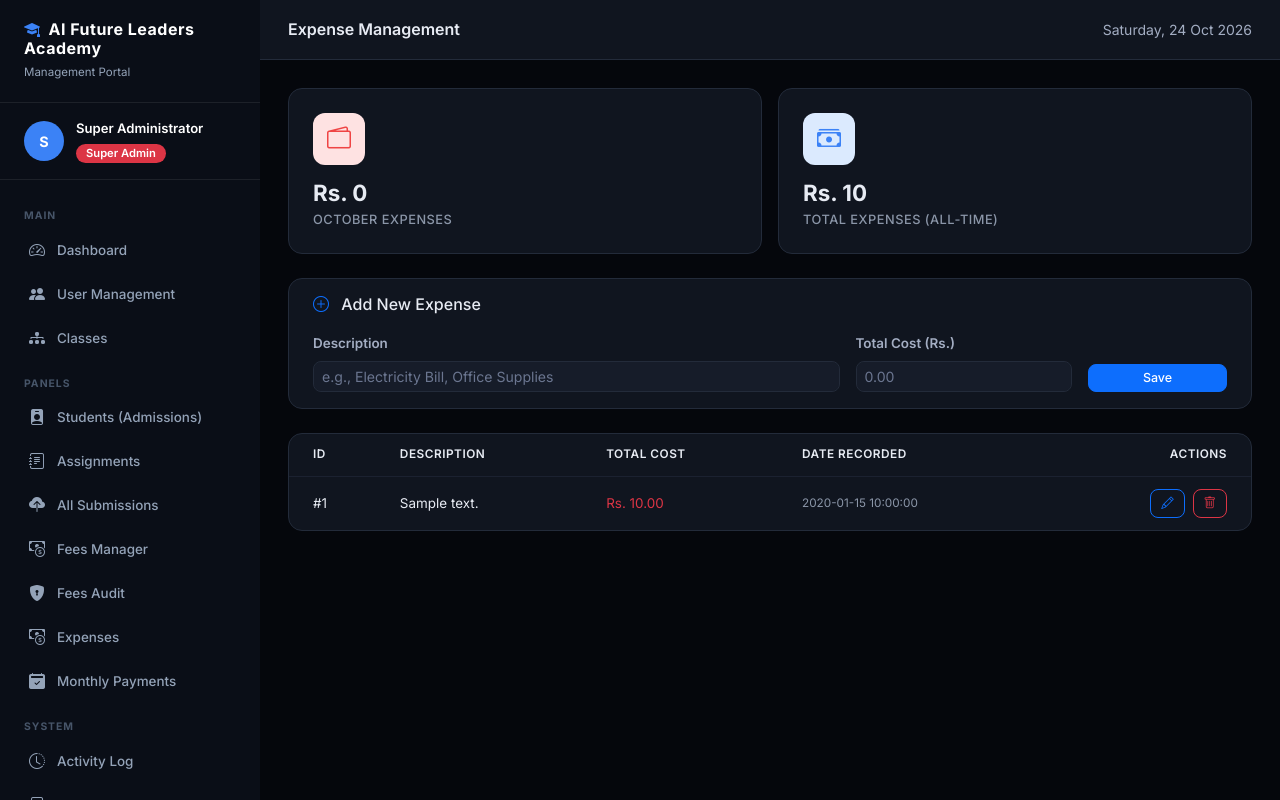
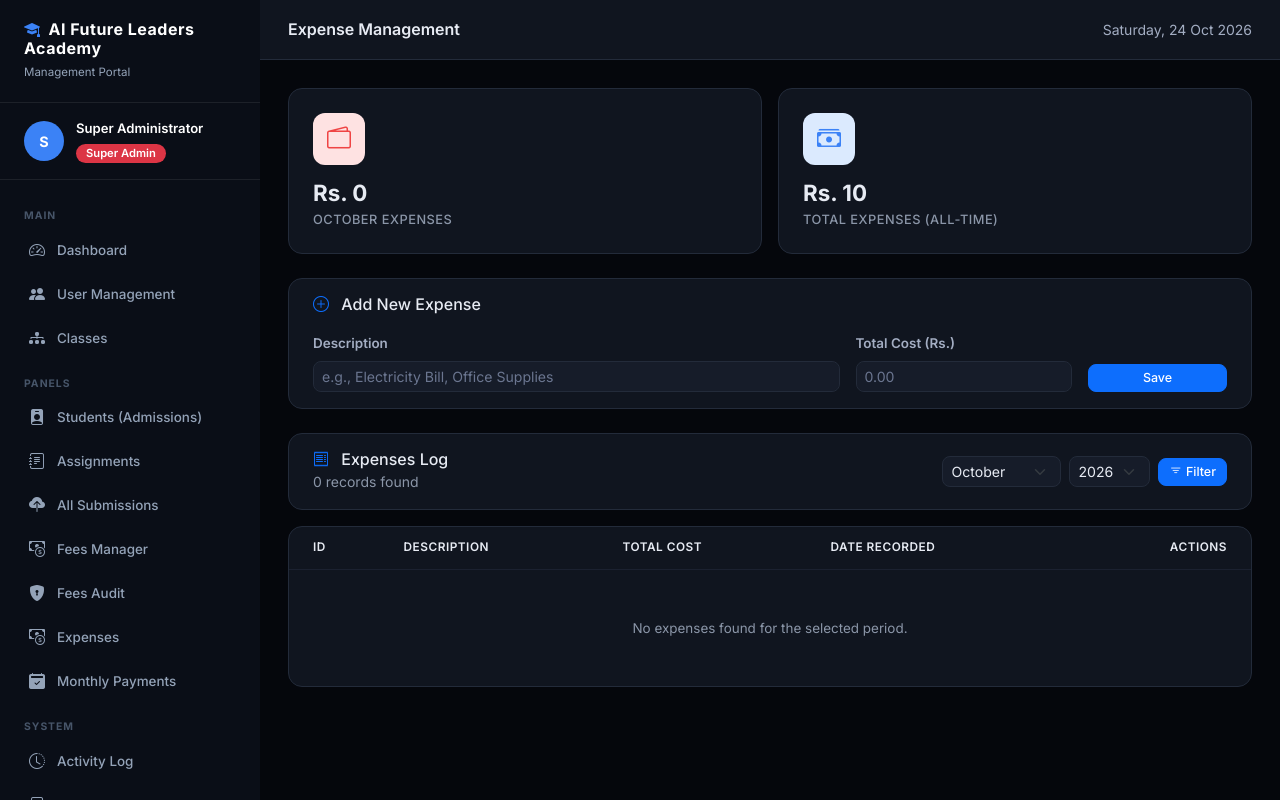
Before and after one commit to jawad50633-tech/rbms, a PHP site: page /dashboards/expenses.php in a window 1280 px wide. Run offline with PHP 8.4, Linux system fonts and the light colour scheme; a user stored in the database is signed in; tables that the repository leaves empty or names only in its code hold one stand-in row (values such as "Sample post").

Commit message:
Add month and year filters for expenses
Refactor expenses.php to implement month and year filtering for expense records. Update SQL queries to use prepared statements and display filtered totals.

```diff
--- a/dashboards/expenses.php
+++ b/dashboards/expenses.php
@@ -8,10 +8,12 @@ requireLogin([ROLE_SUPER_ADMIN]);
 $db   = getDB();
 $user = currentUser();
 
-$current_month = date('m');
-$current_year  = date('Y');
-$message       = '';
-$msgType       = 'info';
+// ── Read Filter Parameters ────────────────────────────────
+$filter_month = isset($_GET['month']) ? (int)$_GET['month'] : (int)date('m');
+$filter_year  = isset($_GET['year']) ? (int)$_GET['year'] : (int)date('Y');
+
+$message = '';
+$msgType = 'info';
 
 // ── POST: Handle Create, Update, and Delete ───────────────
 if ($_SERVER['REQUEST_METHOD'] === 'POST') {
@@ -73,19 +75,34 @@ if (isset($_GET['edit'])) {
     $edit_expense = $stmt->fetch();
 }
 
-// ── Fetch Expenses & Summaries ─────────────────────────────
-$expenses = $db->query('SELECT * FROM expenses ORDER BY id DESC')->fetchAll();
+// ── Build Query & Parameters based on Filter ───────────────
+$where_clauses = [];
+$params        = [];
 
-$total_expenses = 0;
-foreach ($expenses as $e) {
-    $total_expenses += (float)$e['total_cost'];
+if ($filter_month > 0) {
+    $where_clauses[] = 'MONTH(created_at) = ?';
+    $params[]        = $filter_month;
 }
 
-$month_expenses_stmt = $db->prepare(
-    'SELECT SUM(total_cost) FROM expenses WHERE MONTH(created_at) = ? AND YEAR(created_at) = ?'
-);
-$month_expenses_stmt->execute([$current_month, $current_year]);
-$month_expenses = (float)$month_expenses_stmt->fetchColumn();
+if ($filter_year > 0) {
+    $where_clauses[] = 'YEAR(created_at) = ?';
+    $params[]        = $filter_year;
+}
+
+$where_sql = $where_clauses ? 'WHERE ' . implode(' AND ', $where_clauses) : '';
+
+// ── Fetch Expenses & Summaries ─────────────────────────────
+$stmt = $db->prepare("SELECT * FROM expenses {$where_sql} ORDER BY id DESC");
+$stmt->execute($params);
+$expenses = $stmt->fetchAll();
+
+$filtered_total = 0;
+foreach ($expenses as $e) {
+    $filtered_total += (float)$e['total_cost'];
+}
+
+// All-time aggregate cost
+$all_time_total = (float)$db->query('SELECT SUM(total_cost) FROM expenses')->fetchColumn();
 
 $csrf = csrfToken();
 renderHeader('Expense Management', 'expenses');
@@ -98,8 +115,10 @@ renderHeader('Expense Management', 'expenses');
       <div class="stat-icon mb-3" style="background:#fee2e2;color:#ef4444">
         <i class="bi bi-wallet2"></i>
       </div>
-      <div class="stat-value" style="font-size:1.4rem">Rs. <?= number_format($month_expenses) ?></div>
-      <div class="stat-label mt-1"><?= date('F') ?> Expenses</div>
+      <div class="stat-value" style="font-size:1.4rem">Rs. <?= number_format($filtered_total) ?></div>
+      <div class="stat-label mt-1">
+        <?= $filter_month > 0 ? date('F', mktime(0, 0, 0, $filter_month, 10)) : 'Selected Period' ?> Expenses
+      </div>
     </div>
   </div>
   <div class="col-6 col-md-6">
@@ -107,7 +126,7 @@ renderHeader('Expense Management', 'expenses');
       <div class="stat-icon mb-3" style="background:#dbeafe;color:#3b82f6">
         <i class="bi bi-cash-stack"></i>
       </div>
-      <div class="stat-value" style="font-size:1.4rem">Rs. <?= number_format($total_expenses) ?></div>
+      <div class="stat-value" style="font-size:1.4rem">Rs. <?= number_format($all_time_total) ?></div>
       <div class="stat-label mt-1">Total Expenses (All-Time)</div>
     </div>
   </div>
@@ -162,6 +181,48 @@ renderHeader('Expense Management', 'expenses');
   </div>
 </div>
 
+<!-- Header & Month Filter Bar -->
+<div class="content-card mb-3">
+  <div class="card-body-custom py-3">
+    <div class="d-flex justify-content-between align-items-center gap-3 flex-wrap">
+      <div>
+        <h6 class="mb-0 fw-700">
+          <i class="bi bi-receipt me-2 text-primary"></i>
+          Expenses Log
+        </h6>
+        <small class="text-muted"><?= count($expenses) ?> records found</small>
+      </div>
+
+      <!-- Filter Form -->
+      <form method="GET" class="d-flex gap-2 align-items-center">
+        <!-- Month Select -->
+        <select name="month" class="form-select form-select-sm" style="width: auto;">
+          <option value="0">All Months</option>
+          <?php for ($m = 1; $m <= 12; $m++): ?>
+            <option value="<?= $m ?>" <?= $filter_month === $m ? 'selected' : '' ?>>
+              <?= date('F', mktime(0, 0, 0, $m, 10)) ?>
+            </option>
+          <?php endfor; ?>
+        </select>
+
+        <!-- Year Select -->
+        <select name="year" class="form-select form-select-sm" style="width: auto;">
+          <?php for ($y = date('Y'); $y >= date('Y') - 5; $y--): ?>
+            <option value="<?= $y ?>" <?= $filter_year === $y ? 'selected' : '' ?>><?= $y ?></option>
+          <?php endfor; ?>
+        </select>
+
+        <button type="submit" class="btn btn-primary btn-sm">
+          <i class="bi bi-filter me-1"></i>Filter
+        </button>
+        <?php if ($filter_month !== (int)date('m') || $filter_year !== (int)date('Y')): ?>
+          <a href="expenses.php" class="btn btn-outline-secondary btn-sm">Reset</a>
+        <?php endif; ?>
+      </form>
+    </div>
+  </div>
+</div>
+
 <!-- Expenses Table -->
 <div class="content-card">
   <div class="table-responsive">
@@ -181,10 +242,10 @@ renderHeader('Expense Management', 'expenses');
           <td class="ps-4 fw-600">#<?= $e['id'] ?></td>
           <td><?= e($e['description']) ?></td>
           <td class="fw-600 text-danger">Rs. <?= number_format($e['total_cost'], 2) ?></td>
-          <td class="small text-muted"><?= $e['created_at'] ?? '—' ?></td>
+          <td class="small text-muted"><?= date('M d, Y h:i A', strtotime($e['created_at'])) ?></td>
           <td class="text-end pe-4">
             <!-- Edit Button -->
-            <a href="expenses.php?edit=<?= $e['id'] ?>" class="btn btn-sm btn-outline-primary me-1">
+            <a href="expenses.php?edit=<?= $e['id'] ?>&month=<?= $filter_month ?>&year=<?= $filter_year ?>" class="btn btn-sm btn-outline-primary me-1">
               <i class="bi bi-pencil"></i>
             </a>
             <!-- Delete Form -->
@@ -202,7 +263,7 @@ renderHeader('Expense Management', 'expenses');
         <?php if (empty($expenses)): ?>
         <tr>
           <td colspan="5" class="text-center text-muted py-5">
-            No expenses recorded yet. Use the form above to log your first entry.
+            No expenses found for the selected period.
           </td>
         </tr>
         <?php endif; ?>
```
